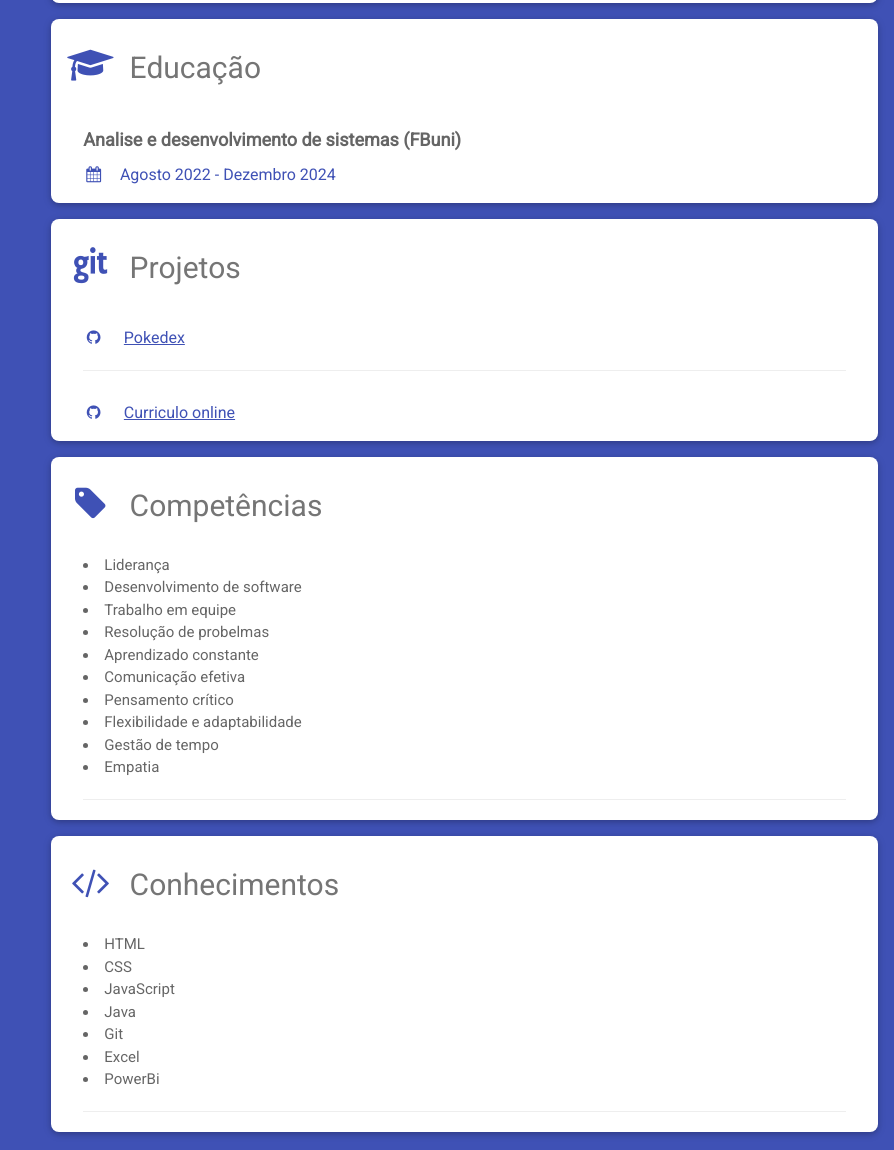
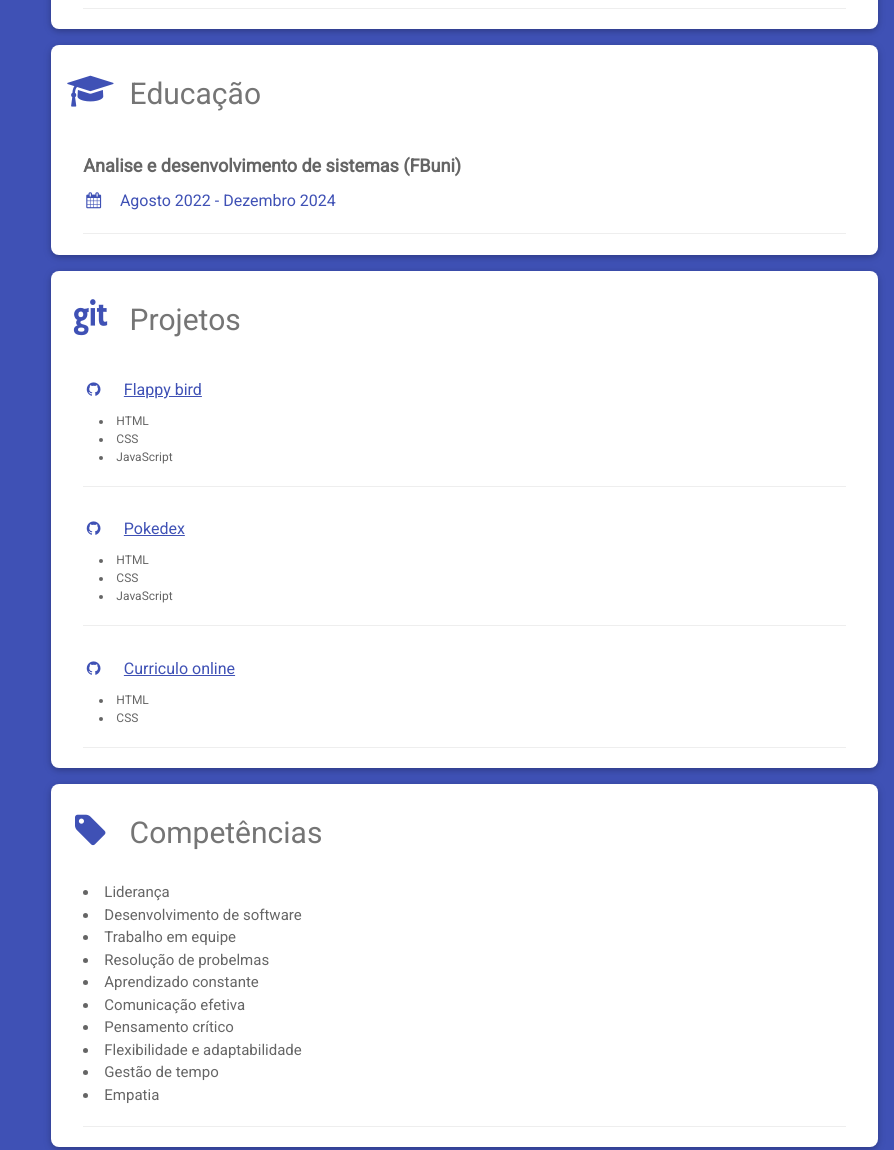
Before and after one commit to Periclesm19/curriculo-online, a plain HTML site: page index.html in a window 1280 px wide. Shown: the part 577-1727 px from the top of the page, without its empty margins (386-1280 px from the left). Drawn offline with nearby package versions, Linux system fonts and the light colour scheme.

Commit message:
Atualização de dados

```diff
--- a/index.html
+++ b/index.html
@@ -89,6 +89,7 @@
             <h5 class="w3-opacity"><b>Operador call center - Hapvida</b></h5>
             <h6 class="w3-text-indigo"><i class="fa fa-calendar fa-fw w3-margin-right"></i>Janeiro 2016 - Dezembro 2017</h6>
             <p></p>
+            <hr>
           </div>
         </div>
 
@@ -100,6 +101,7 @@
             <h5 class="w3-opacity"><b>Analise e desenvolvimento de sistemas (FBuni)</b></h5>
             <h6 class="w3-text-indigo"><i class="fa fa-calendar fa-fw w3-margin-right"></i>Agosto 2022 - Dezembro 2024</h6>
             <p></p>
+            <hr>
           </div>
         </div>
 
@@ -109,9 +111,23 @@
           </h2>
           <div class="w3-container">
             <h6 class="w3-text-indigo">
+              <i class="fa fa-github fa-fw  w3-margin-right"></i>
+              <a href="https://github.com/Periclesm19/flappy-bird" target="_blank">Flappy bird</a>
+            </h6>
+            <li class="w3-opacity w3-margin-left w3-small" >HTML</li>
+            <li class="w3-opacity w3-margin-left w3-small">CSS</li>
+            <li class="w3-opacity w3-margin-left w3-small">JavaScript</li>
+            <p></p>
+            <hr>
+          </div>
+          <div class="w3-container">
+            <h6 class="w3-text-indigo">
               <i class="fa fa-github fa-fw w3-margin-right"></i>
               <a href="https://github.com/Periclesm19/projeto-js-pokedex" target="_blank">Pokedex</a>
             </h6>
+            <li class="w3-opacity w3-margin-left w3-small" >HTML</li>
+            <li class="w3-opacity w3-margin-left w3-small">CSS</li>
+            <li class="w3-opacity w3-margin-left w3-small">JavaScript</li>
             <p></p>
             <hr>
           </div>
@@ -120,7 +136,10 @@
               <i class="fa fa-github fa-fw  w3-margin-right"></i>
               <a href="https://github.com/Periclesm19/projeto-curriculo-online" target="_blank">Curriculo online</a>
             </h6>
+            <li class="w3-opacity w3-margin-left w3-small" >HTML</li>
+            <li class="w3-opacity w3-margin-left w3-small">CSS</li>
             <p></p>
+            <hr>
           </div>
         </div>
 
@@ -151,6 +170,7 @@
             <li class="w3-opacity">HTML</li>
             <li class="w3-opacity">CSS</li>
             <li class="w3-opacity">JavaScript</li>
+            <li class="w3-opacity">TypeScript</li>
             <li class="w3-opacity">Java</li>
             <li class="w3-opacity">Git</li>
             <li class="w3-opacity">Excel</li>
```
